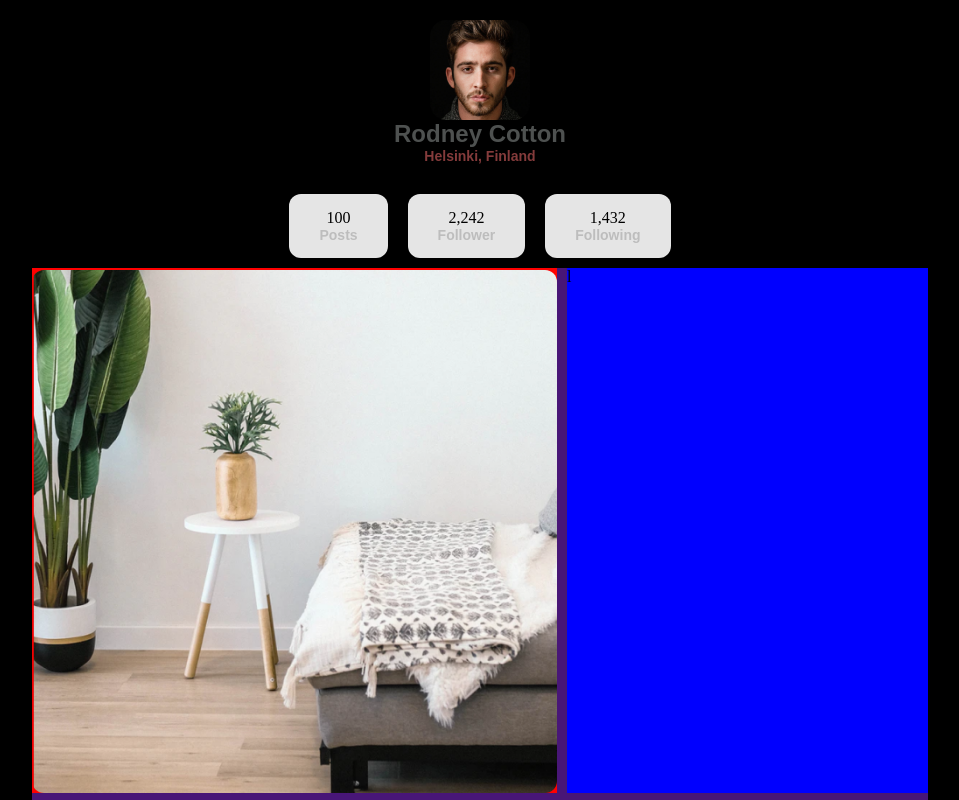
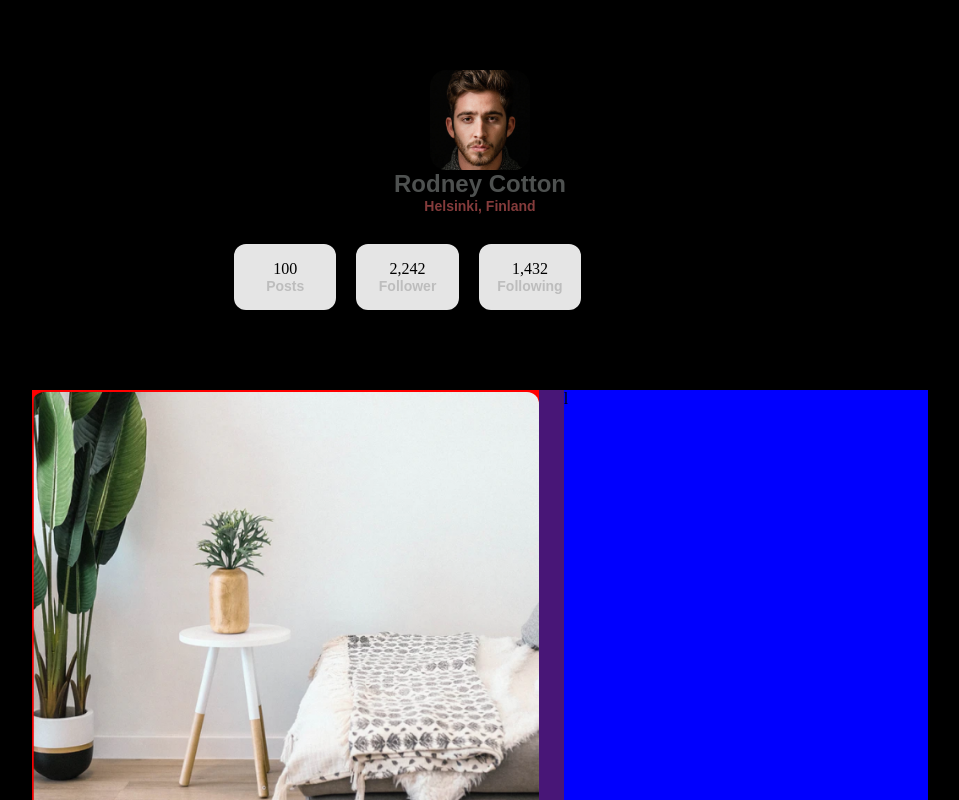
Before and after one commit to hibounashi/my-gallery-master, a plain HTML site: page index.html in a window 1280 px wide. Shown: the top 800 px of the page, without its empty margins (160-1119 px from the left). Drawn offline with Linux system fonts and the light colour scheme.

Commit message:
need imgs

```diff
--- a/styles.css
+++ b/styles.css
@@ -11,12 +11,15 @@ body{
     width: 100vw;
     height: auto;
     background-color: black;
+    overflow-x: hidden;
 }
 .info{
     display: flex;
     flex-direction: column;
     justify-self: center;
     align-items: center;
+    margin-top: 50px;
+    width: 40%;
 
 }
 .info-user{
@@ -51,6 +54,7 @@ body{
     display: flex;
     justify-self: center;
     align-items: center;
+    width: 100%;
 }
 .box{
     display: flex;
@@ -59,7 +63,8 @@ body{
     align-items: center;
     border-radius: 12px;
     background: #E5E5E5;
-    padding: 15px 30px;
+    width: 20%;
+    padding: 1rem;
     margin: 10px;
 }
 .text{
@@ -76,10 +81,11 @@ body{
     grid-template-columns: auto auto auto;
     grid-template-rows: auto auto auto;
     background-color: rgba(137, 43, 226, 0.525);
-    gap: 10px;
+    gap: 25px;
     width: 70%;
     height: auto;
     overflow: hidden;
+    margin: 70px 0;
 }
 .posts div {
 
```
Also changed, not shown: index.html (+0 -6 lines).
